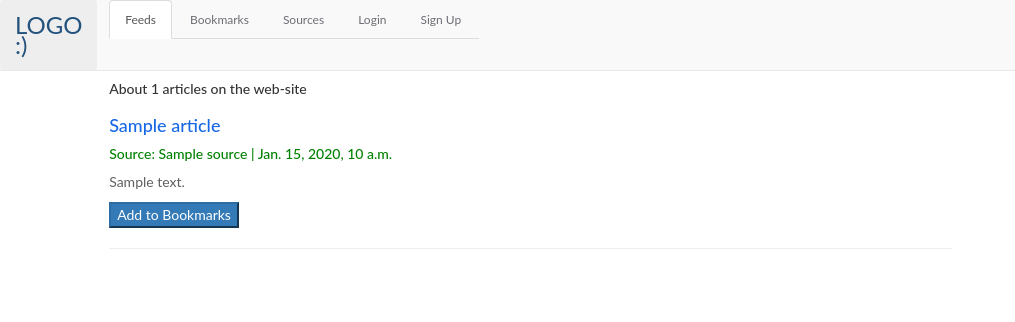
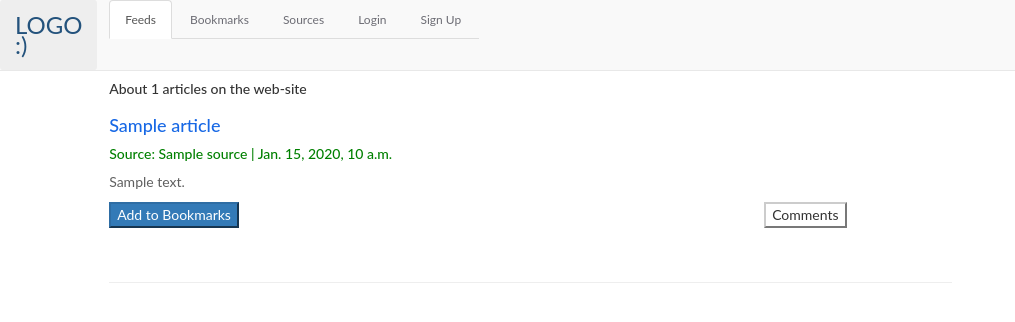
Before and after one commit to dosatos/rss_news, a Django app: page / in a window 1280 px wide. Shown: the top 322 px of the page, without its empty margins (0-1015 px from the left). Run offline with Django 3.2, Linux system fonts and the light colour scheme; tables that the repository leaves empty hold one stand-in row (values such as "Sample post"); parts of the project's set-up code (start-up, migrations or seed data) failed here and were passed over; some libraries are stand-ins or nearby versions.

Commit message:
comment html template is added

```diff
--- a/feeds/templates/feeds/feeds.html
+++ b/feeds/templates/feeds/feeds.html
@@ -21,6 +21,8 @@
             <h5 class="category">Source: {{ article.source.title }} | {{ article.date_published}}</h5>
             <!--TODO: clean the summary by removing <img>. so far truncated -->
             <p class="text">{{ article.body|truncatechars:200 }}</p>
+            <div class="row">
+                <div class="pull-left col-xs-5">
                     <form method="POST">
                         {% csrf_token %}
                         {% if article in user.bookmarks.all %}
@@ -29,6 +31,23 @@
                             <button class="btn-primary" type="submit" name="key" value="{{ article.pk }}"> Add to Bookmarks </button>
                         {% endif %}
                     </form>
+                </div>
+                <div class="pull-right col-xs-3">
+                    <button class="btn-default"> Comments </button>
+                </div>
+            </div>
+            <br>
+            <div class="row">
+                <div>
+                    {% for comment in comments %}
+                        {{ comment.user }}
+                        <br>
+                        {{ comment.content }}
+                        {{ comment.date_added }}
+                        <hr>
+                    {% endfor %}
+                </div>
+            </div>
             <hr>
         </div>
         {% endfor %}
--- a/todo.txt
+++ b/todo.txt
@@ -56,4 +56,4 @@ x schedule the tasks
 
 # TODO: pagination
 # TODO: make tests for accounts app
-# TODO: html: href all the links to the external web-sites
+# TODO: ajax-ify bookmarking
```
Lines whose indentation alone changed are shown as unchanged.
